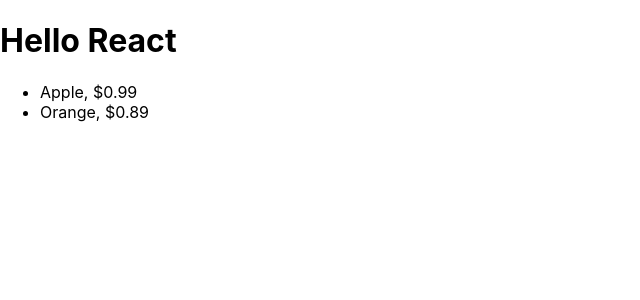
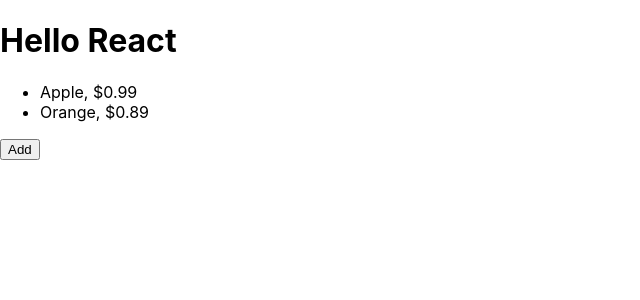
Before and after one commit to YanLinAung123/React_Test, a React (Create React App) app: page / in a window 1280 px wide. Shown: the top 300 px of the page, without its empty margins (0-640 px from the left). Built offline with nearby package versions, Linux system fonts and the light colour scheme.

Commit message:
step-8 chaning State

```diff
--- a/src/App.js
+++ b/src/App.js
@@ -7,6 +7,14 @@
     {id:1,name:"Apple" , price:0.99},
     {id:2,name:"Orange" , price:0.89},
   ]);
+
+  const add=()=>{
+    const id=data.length + 1;
+    setData([
+      ...data,
+      {id,name:`Item ${id}`,price:0.01 * id}
+    ]);
+  }
   return (
     <div>
       <h1>Hello React</h1>
@@ -15,6 +23,7 @@
           <Item name={i.name} price={i.price} />
           ))}
       </ul>
+      <button onClick={add}>Add</button>
     </div>
     );
 }
```
